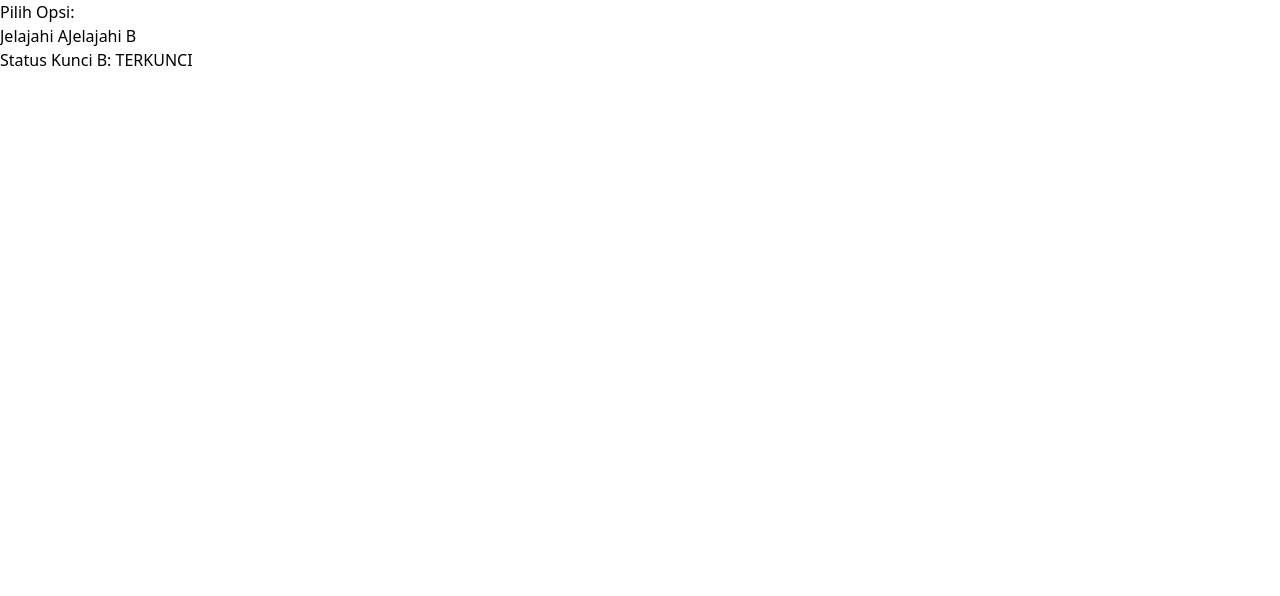
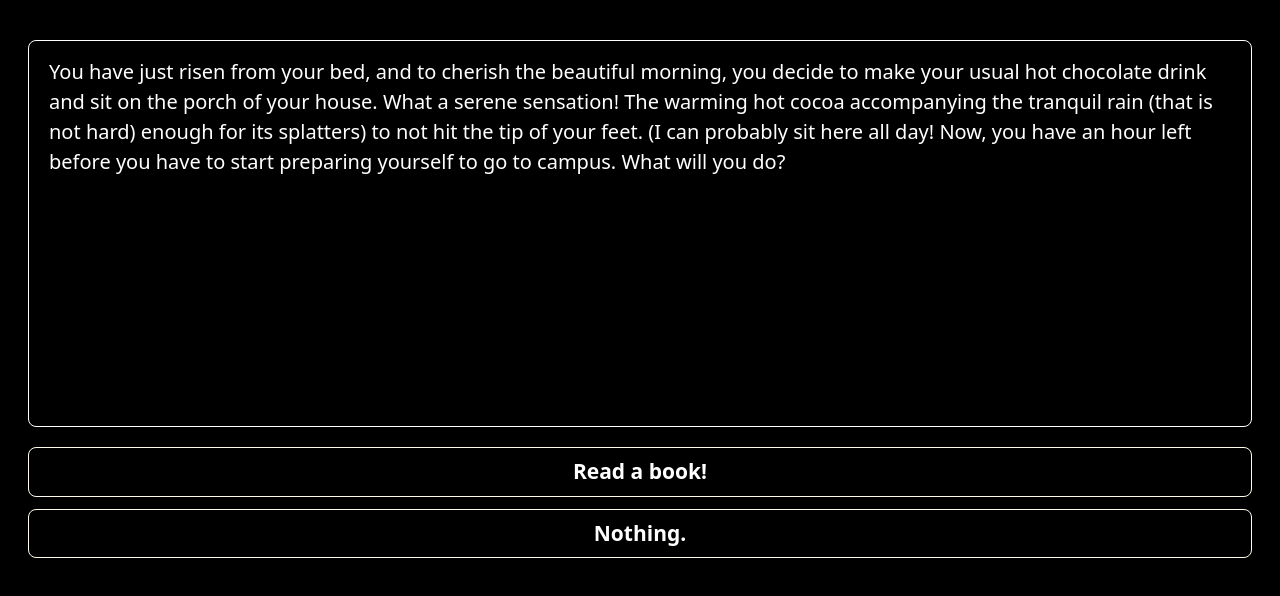
Before and after one commit to fjribgs/choice-game, a React (Vite) app: page / in a window 1280 px wide. Shown: the top 596 px of the page. Built offline with nearby package versions, Linux system fonts and the light colour scheme.

Commit message:
chore: added gsap

```diff
--- a/index.html
+++ b/index.html
@@ -6,7 +6,7 @@
     <meta name="viewport" content="width=device-width, initial-scale=1.0" />
     <title>choice-game</title>
   </head>
-  <body>
+  <body class="bg-black text-white px-7 flex h-screen flex-col justify-center items-center relative">
     <div id="root"></div>
     <script type="module" src="/src/main.jsx"></script>
   </body>
--- a/package.json
+++ b/package.json
@@ -11,6 +11,7 @@
   },
   "dependencies": {
     "@tailwindcss/vite": "^4.1.17",
+    "gsap": "^3.13.0",
     "react": "^19.2.0",
     "react-dom": "^19.2.0",
     "tailwindcss": "^4.1.17"
--- a/src/App.jsx
+++ b/src/App.jsx
@@ -1,16 +1,17 @@
-import { useState } from "react";
+import { useState, useEffect } from "react";
+import gsap from "gsap";
 
 function App() {
-  const [isAVisited, setIsAVisited] = useState(false);
+  // const [isAVisited, setIsAVisited] = useState(false);
 
   const [currentPage, setCurrentPage] = useState('selection');
 
-  const handleVisitedOptionA = () => {
-    setIsAVisited(true);
+  // const handleVisitedOptionA = () => {
+  //   setIsAVisited(true);
 
-    setCurrentPage('selection');
-    console.log('Opsi A Selesai. Fitur B terbuka!');
-  };
+  //   setCurrentPage('selection');
+  //   console.log('Opsi A Selesai. Fitur B terbuka!');
+  // };
 
   const handleGoBack = () => {
     setCurrentPage('selection');
@@ -18,21 +19,28 @@ function App() {
 
   if (currentPage === 'selection') {
     return (
-      <div>
+      <div className="flex flex-col h-screen pt-10 gap-5">
 
-          <h2>Pilih Opsi: </h2>
+          <div className="border border-white px-5 py-4 rounded-lg flex-1">
 
-          <button onClick={() => setCurrentPage('optionA')}
-            className="cursor-pointer">
-            Jelajahi A
-          </button>
+            <p className="text-[16px] sm:text-[18px] lg:text-[20px]">You have just risen from your bed, and to cherish the beautiful morning, you decide to make your usual hot chocolate drink and sit on the porch of your house. What a serene sensation! The warming hot cocoa accompanying the tranquil rain (that is not hard) enough for its splatters) to not hit the tip of your feet. (I can probably sit here all day! Now, you have an hour left before you have to start preparing yourself to go to campus. What will you do?</p>
 
-          <button onClick={() => setCurrentPage('optionB')}
-            className="cursor-pointer">
-            Jelajahi B
-          </button>
+          </div>
 
-          <p>Status Kunci B: {isAVisited ? 'TERBUKA' : 'TERKUNCI'}</p>
+          <div id="button"
+            className="flex-col flex-1 flex group text-[19px] lg:text-[21px] gap-3 w-full font-semibold">
+
+            <button onClick={() => setCurrentPage('optionA')}
+              className="cursor-pointer active:bg-amber-50 active:text-black hover:bg-amber-50 hover:text-black transition-all duration-300 border border-amber-50 rounded-lg px-4 py-2">
+              Read a book!
+            </button>
+
+            <button onClick={() => setCurrentPage('optionB')}
+              className="cursor-pointer active:bg-amber-50 active:text-black hover:bg-amber-50 hover:text-black transition-all duration-300 border border-amber-50 rounded-lg px-4 py-2">
+              Nothing.
+            </button>
+
+          </div>
 
       </div>
     )
@@ -40,12 +48,15 @@ function App() {
 
   if (currentPage === 'optionA') {
     return (
-      <div>
+      <div className="flex h-screen flex-col justify-center items-center relative">
 
-        <h3>Konten Opsi A</h3>
-        <p>Yaya</p>
+        <h3>What book will you read?</h3>
         <button onClick={handleVisitedOptionA}>
-          Kembali
+          Continue <span className="italic">Pride and Prejudice</span> (currently on chapter 44)
+        </button>
+
+        <button onClick={handleVisitedOptionA}>
+          Start <span className="italic">Le Petit Prince</span>
         </button>
 
       </div>
@@ -54,14 +65,13 @@ function App() {
 
   if (currentPage === 'optionB') {
     return (
-      <div>
+      <div className="flex h-screen flex-col justify-center items-center relative">
 
-        <h3>Konten Opsi B</h3>
-        <p>Jing</p>
+        <h3>Well, while the rain is quite an entertaining sight itself, it will probably become boring within the next hour. </h3>
 
         <button onClick={() => setCurrentPage('optionB_advanced')}
           className={`${isAVisited ? 'flex' : 'hidden'}`}>Lanjut Ke Halaman B</button>
-        <button onClick={handleGoBack}>Kembali ke A</button>
+        <button onClick={handleGoBack}>Go back.</button>
 
       </div>
     )
@@ -69,7 +79,7 @@ function App() {
 
   if (currentPage === 'optionB_advanced') {
     return (
-      <div style={{ padding: '20px', border: '1px solid #FF9800', borderRadius: '8px' }}>
+      <div className="flex h-screen flex-col justify-center items-center relative">
         <h3>🏆 Konten Opsi B Lanjutan!</h3>
         <p>Anda berhasil mencapai halaman ini karena telah menyelesaikan prasyarat Opsi A.</p>
         <button onClick={handleGoBack}>
@@ -78,10 +88,6 @@ function App() {
       </div>
     );
   }
-
-  return (
-    <div>Nigga</div>
-  )
 }
 
 export default App;
```
Also changed, not shown: public/images/bedroom.jpg (added), 1 other file (tests, documents, lock files or other folders).
